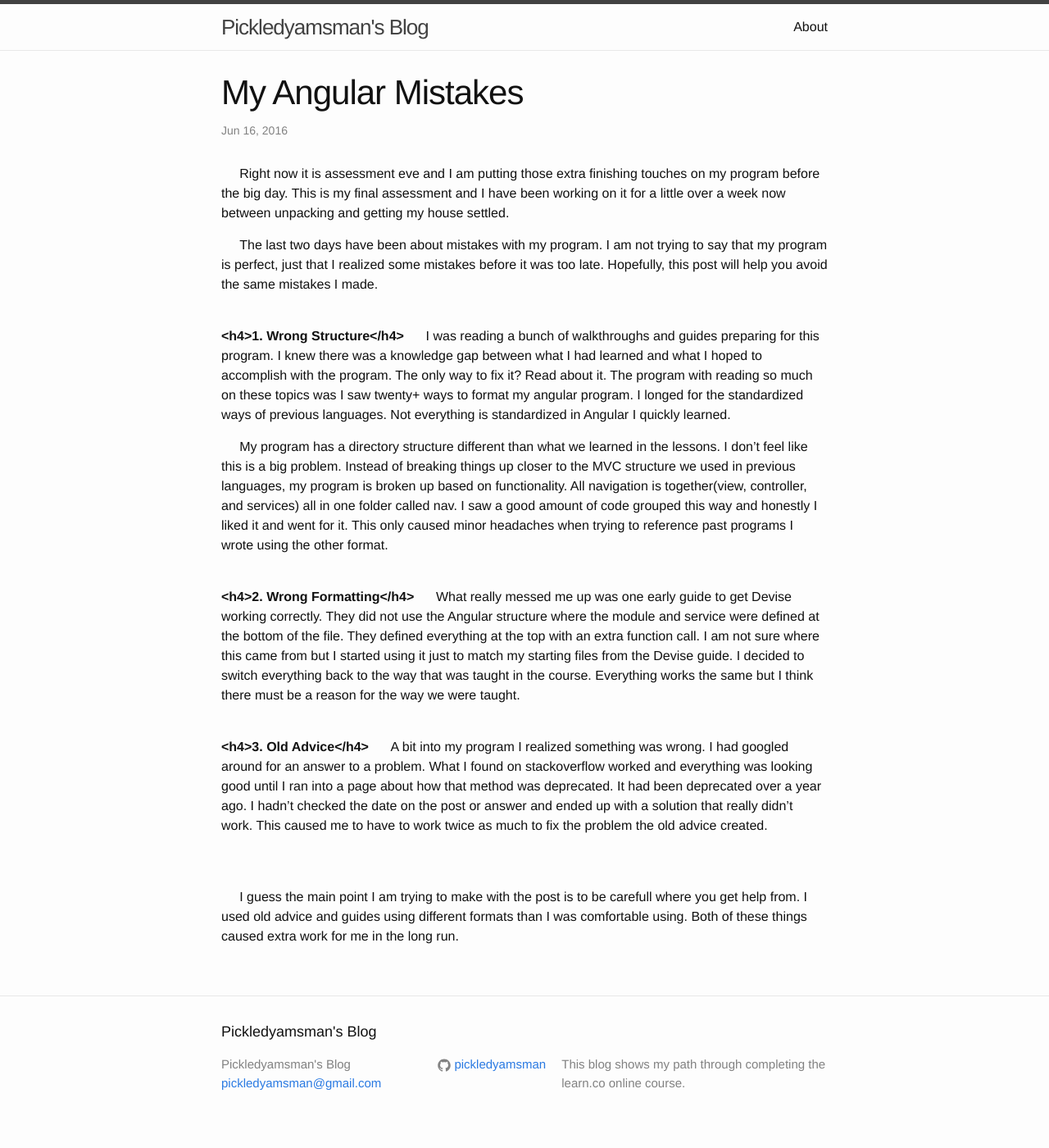
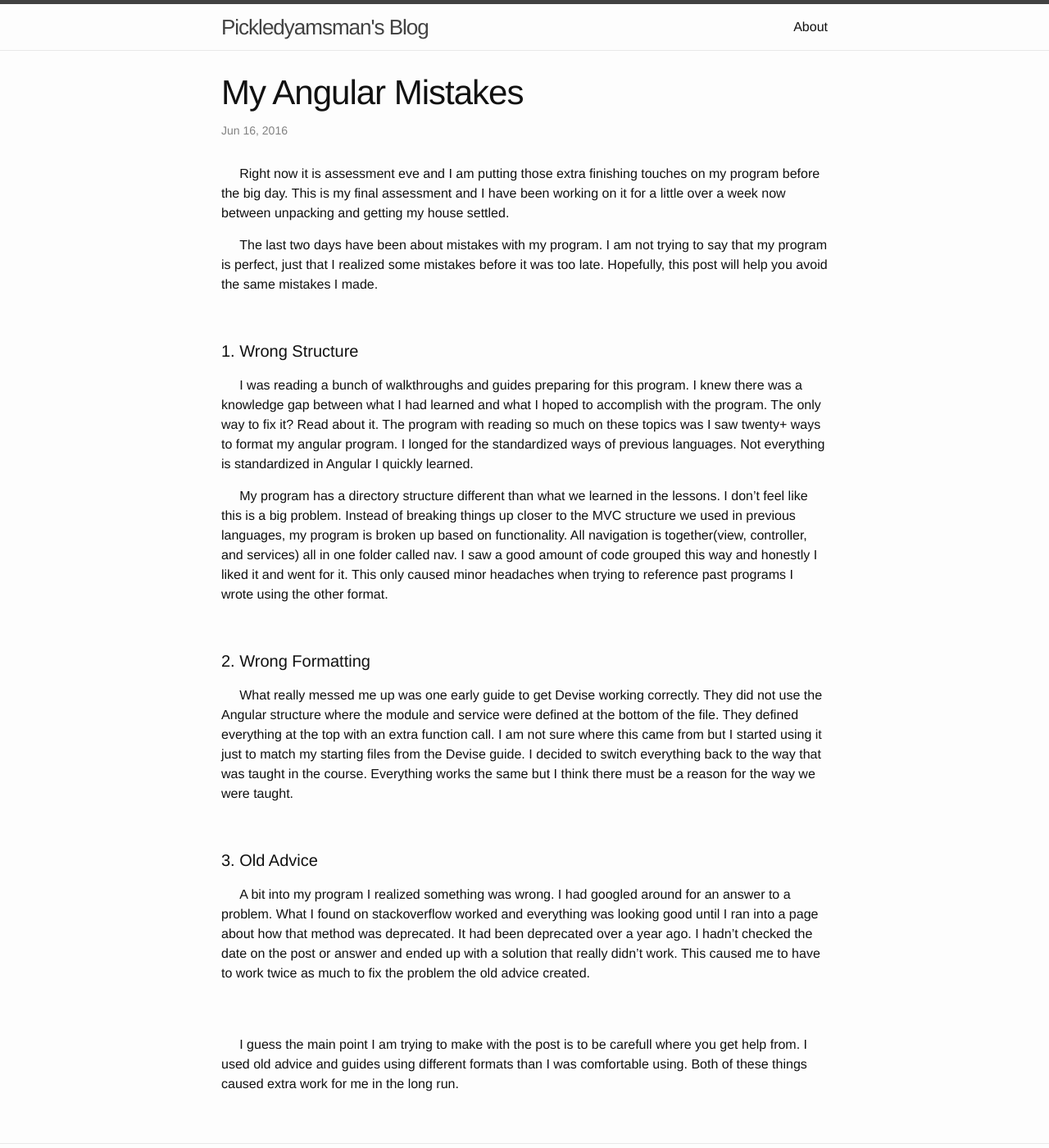
Before and after one commit to pickledyamsman/pickledyamsman.github.io, a Jekyll site: the page built from _posts/2016-06-16-My-Mistakes.markdown, in a window 1280 px wide and 1400 px high. Shown: the whole window at 82% size. Built offline with Jekyll 4.4.1, drawn with Linux system fonts in a browser that asks for light colours.

```diff
--- a/_posts/2016-06-16-My-Mistakes.markdown
+++ b/_posts/2016-06-16-My-Mistakes.markdown
@@ -10,17 +10,17 @@ categories: explanations
 &nbsp;&nbsp;&nbsp;&nbsp;&nbsp;The last two days have been about mistakes with my program. I am not trying to say that my program is perfect, just that I realized some mistakes before it was too late. Hopefully, this post will help you avoid the same mistakes I made.
 
 <br>
-<strong><h4>1. Wrong Structure</h4></strong>
+<h4>1. Wrong Structure</h4>
 &nbsp;&nbsp;&nbsp;&nbsp;&nbsp;I was reading a bunch of walkthroughs and guides preparing for this program. I knew there was a knowledge gap between what I had learned and what I hoped to accomplish with the program. The only way to fix it? Read about it. The program with reading so much on these topics was I saw twenty+ ways to format my angular program. I longed for the standardized ways of previous languages. Not everything is standardized in Angular I quickly learned.
 
 &nbsp;&nbsp;&nbsp;&nbsp;&nbsp;My program has a directory structure different than what we learned in the lessons. I don't feel like this is a big problem. Instead of breaking things up closer to the MVC structure we used in previous languages, my program is broken up based on functionality. All navigation is together(view, controller, and services) all in one folder called nav. I saw a good amount of code grouped this way and honestly I liked it and went for it. This only caused minor headaches when trying to reference past programs I wrote using the other format.
 
 <br>
-<strong><h4>2. Wrong Formatting</h4></strong>
+<h4>2. Wrong Formatting</h4>
 &nbsp;&nbsp;&nbsp;&nbsp;&nbsp;What really messed me up was one early guide to get Devise working correctly. They did not use the Angular structure where the module and service were defined at the bottom of the file. They defined everything at the top with an extra function call. I am not sure where this came from but I started using it just to match my starting files from the Devise guide. I decided to switch everything back to the way that was taught in the course. Everything works the same but I think there must be a reason for the way we were taught.
 
 <br>
-<strong><h4>3. Old Advice</h4></strong>
+<h4>3. Old Advice</h4>
 &nbsp;&nbsp;&nbsp;&nbsp;&nbsp;A bit into my program I realized something was wrong. I had googled around for an answer to a problem. What I found on stackoverflow worked and everything was looking good until I ran into a page about how that method was deprecated. It had been deprecated over a year ago. I hadn't checked the date on the post or answer and ended up with a solution that really didn't work. This caused me to have to work twice as much to fix the problem the old advice created.
 
 <br><br>
```
